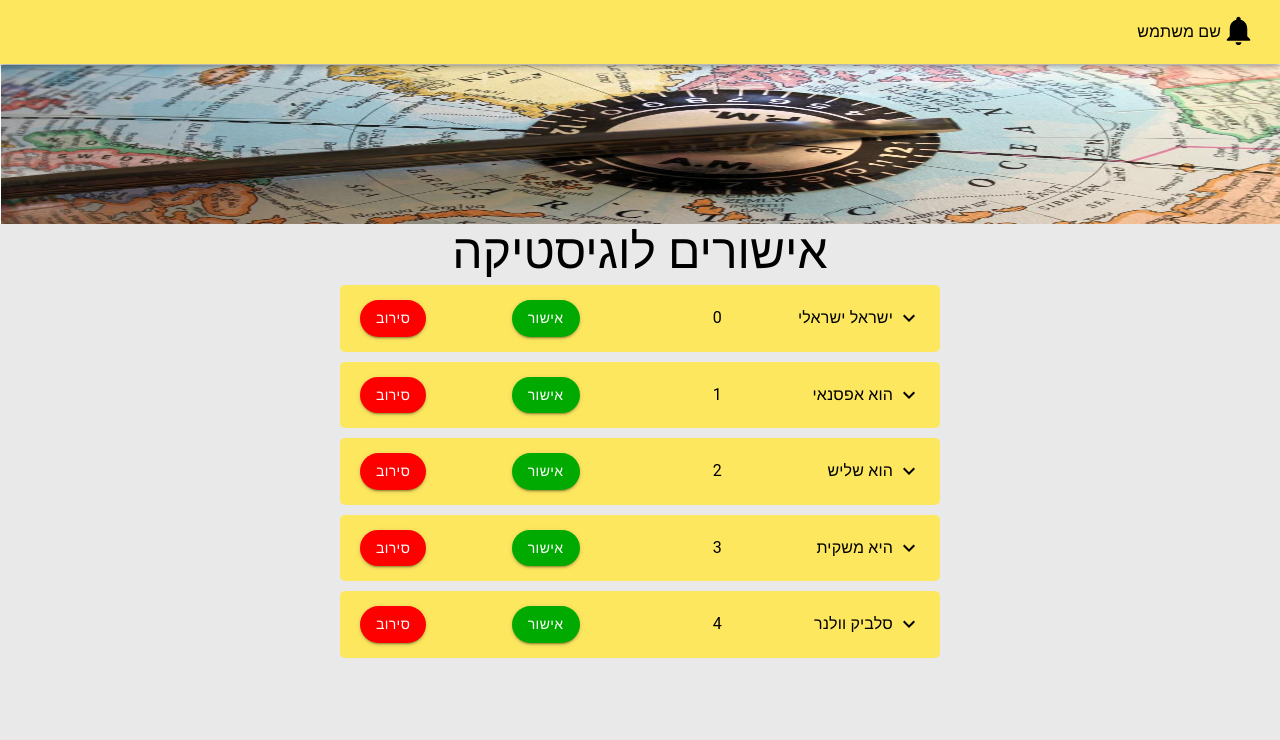
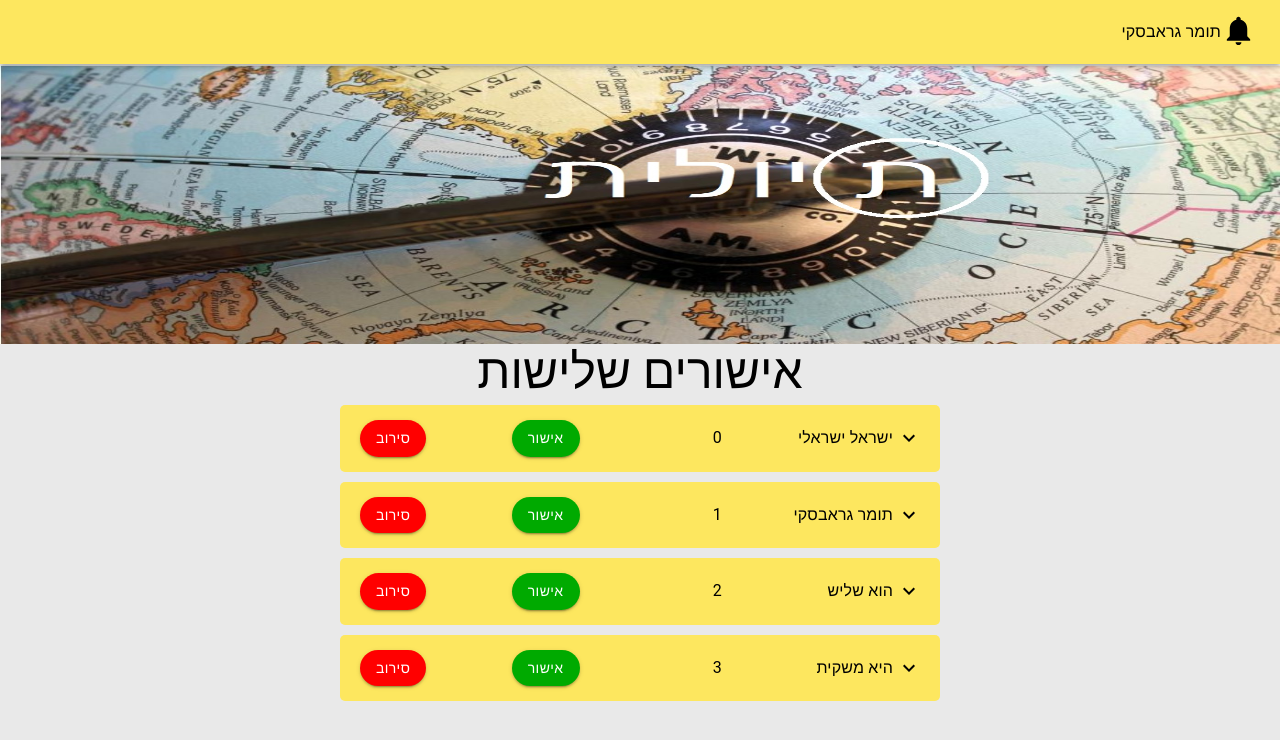
Before and after one commit to sukenik/HighTecs, a React (Create React App) app: page / in a window 1280 px wide. Shown: the top 740 px of the page. Built offline with nearby package versions, Linux system fonts and the light colour scheme.

Commit message:
JSON BASED PROGRAMMING

```diff
--- a/src/Components/LandingPage/LandingPage.tsx
+++ b/src/Components/LandingPage/LandingPage.tsx
@@ -20,7 +20,7 @@ const useStyles = makeStyles((theme) => ({
 
 const LandingPage = () => {
     const [tripMode, setTripMode] = useState('');
-    const currentUser = data.users[1];
+    const currentUser = data.users[2];
 
     const classes = useStyles();
 
--- a/src/Data/data.json
+++ b/src/Data/data.json
@@ -6,7 +6,7 @@
             "approves": []
         },
         {
-            "fullName": "הוא אפסנאי",
+            "fullName": "תומר גראבסקי",
             "id": "1",
             "role": "לוגיסטיקה",
             "approves": []
@@ -22,13 +22,6 @@
             "id": "3",
             "role": "ת\"ש",
             "approves": []
-        },
-        {
-            "fullName": "סלביק וולנר",
-            "id": "4",
-            "role": "רס\"ר",
-            "approves": []
         }
-
     ]
 }
--- a/src/Layouts/MainPageLayout/MainPageLayout.css
+++ b/src/Layouts/MainPageLayout/MainPageLayout.css
@@ -12,7 +12,7 @@ header {
 }
 img {
     width: 100vw;
-    height: 20%;
+    height: 35%;
     align-self: center;
 }
 @media only screen and (max-width: 600px) {
--- a/src/Layouts/MainPageLayout/MainPageLayout.tsx
+++ b/src/Layouts/MainPageLayout/MainPageLayout.tsx
@@ -4,6 +4,7 @@ import { makeStyles } from '@material-ui/core/styles';
 import { Notifications } from '@material-ui/icons';
 import mainPicture from '../../Assets/globus.jpeg';
 import './MainPageLayout.css';
+import data from '../../Data/data.json';
 
 const useStyles = makeStyles((theme) => ({
     appBar: {
@@ -32,7 +33,7 @@ export const MainPageLayout = (props: MainPageLayoutProps) => {
                         </Grid>
                         <Grid item>
                             <Typography className={classes.navbarItem}>
-                                שם משתמש
+                                {data.users[1].fullName}
                             </Typography>
                         </Grid>
                     </Grid>
```
Also changed, not shown: src/Assets/globus.jpeg.
